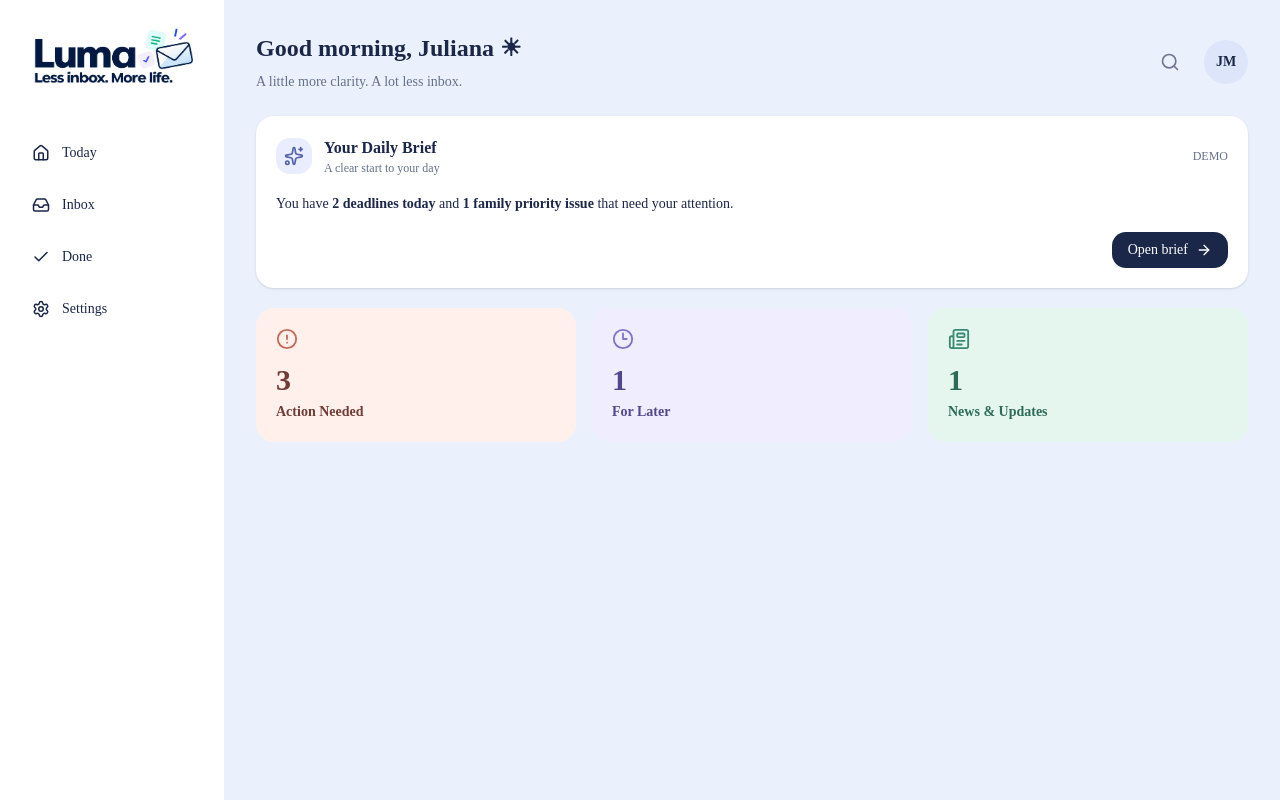
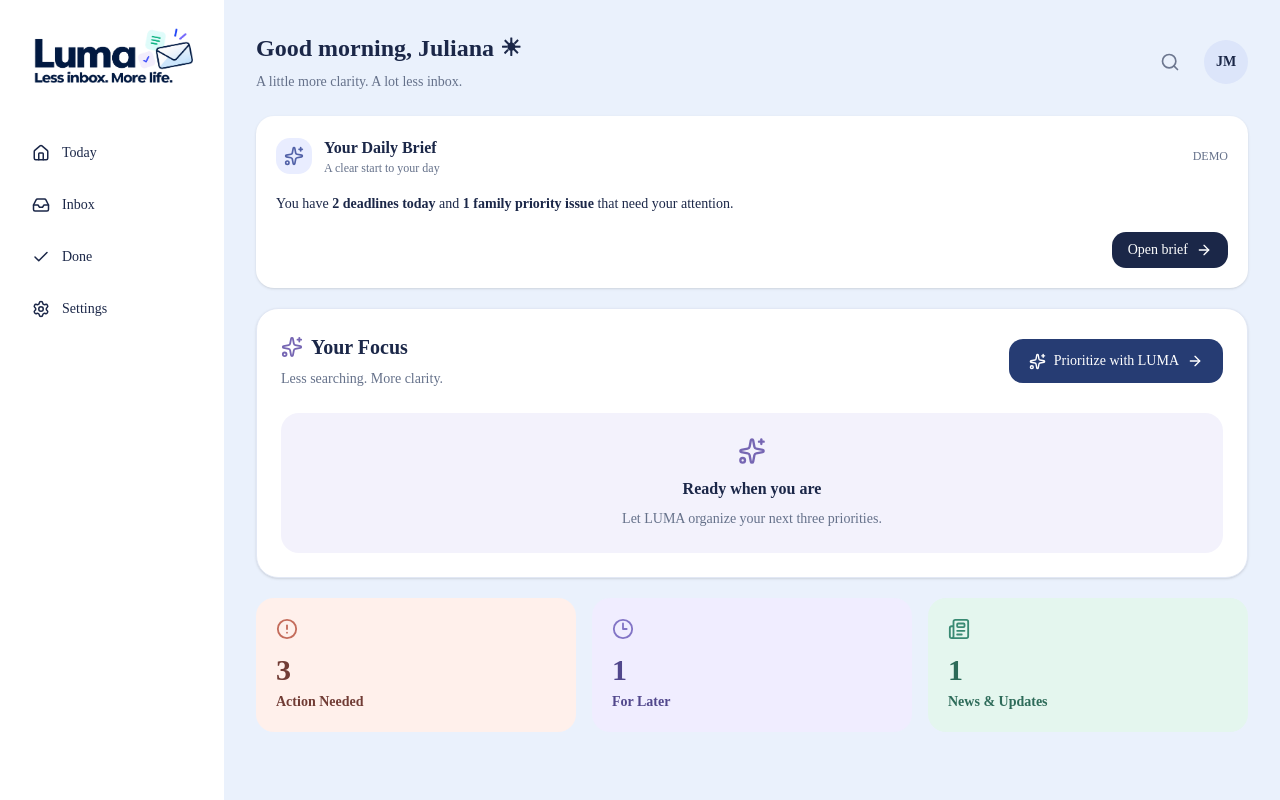
Before and after one commit to MERCERNYC/luma, a Next.js app: page / in a window 1280 px wide. Built offline with nearby package versions, Linux system fonts and the light colour scheme.

Commit message:
Document LUMA PriorityFocus component

```diff
--- a/app/page.tsx
+++ b/app/page.tsx
@@ -6,26 +6,35 @@ import Sidebar from "@/components/layout/Sidebar";
 import Header from "@/components/layout/Header";
 import DailyBrief from "@/components/dashboard/DailyBrief";
 import CategoryCards from "@/components/dashboard/CategoryCards";
+import PriorityFocus from "@/components/dashboard/PriorityFocus";
 
 import { mockEmails } from "@/data/mockEmails";
 import { sortEmails } from "@/lib/sortEmails";
+import { prioritizeEmails } from "@/lib/emailIntelligence";
 
-// This component calculates priorities at request time.
 async function DashboardContent() {
-  // Next.js waits for a request before accessing the clock.
+  // Evaluate email priorities at request time.
   await connection();
 
-  const sortedEmails = sortEmails(mockEmails, new Date());
+  const now = new Date();
+
+  // Existing category cards.
+  const sortedEmails = sortEmails(mockEmails, now);
+
+  // New LUMA intelligence engine.
+  const decisions = prioritizeEmails(mockEmails, now);
 
   return (
     <>
       <DailyBrief />
+
+      <PriorityFocus decisions={decisions} />
+
       <CategoryCards emails={sortedEmails} />
     </>
   );
 }
 
-// This is the main LUMA page.
 export default function Home() {
   return (
     <div className="flex min-h-screen bg-[#EAF1FC]">
@@ -34,7 +43,6 @@ export default function Home() {
       <main className="min-w-0 flex-1 p-8">
         <Header />
 
-        {/* Suspense allows the dashboard to load dynamically. */}
         <Suspense
           fallback={
             <p className="text-sm text-[#65718A]">
```
Also changed, not shown: 1 other file (tests, documents, lock files or other folders).
